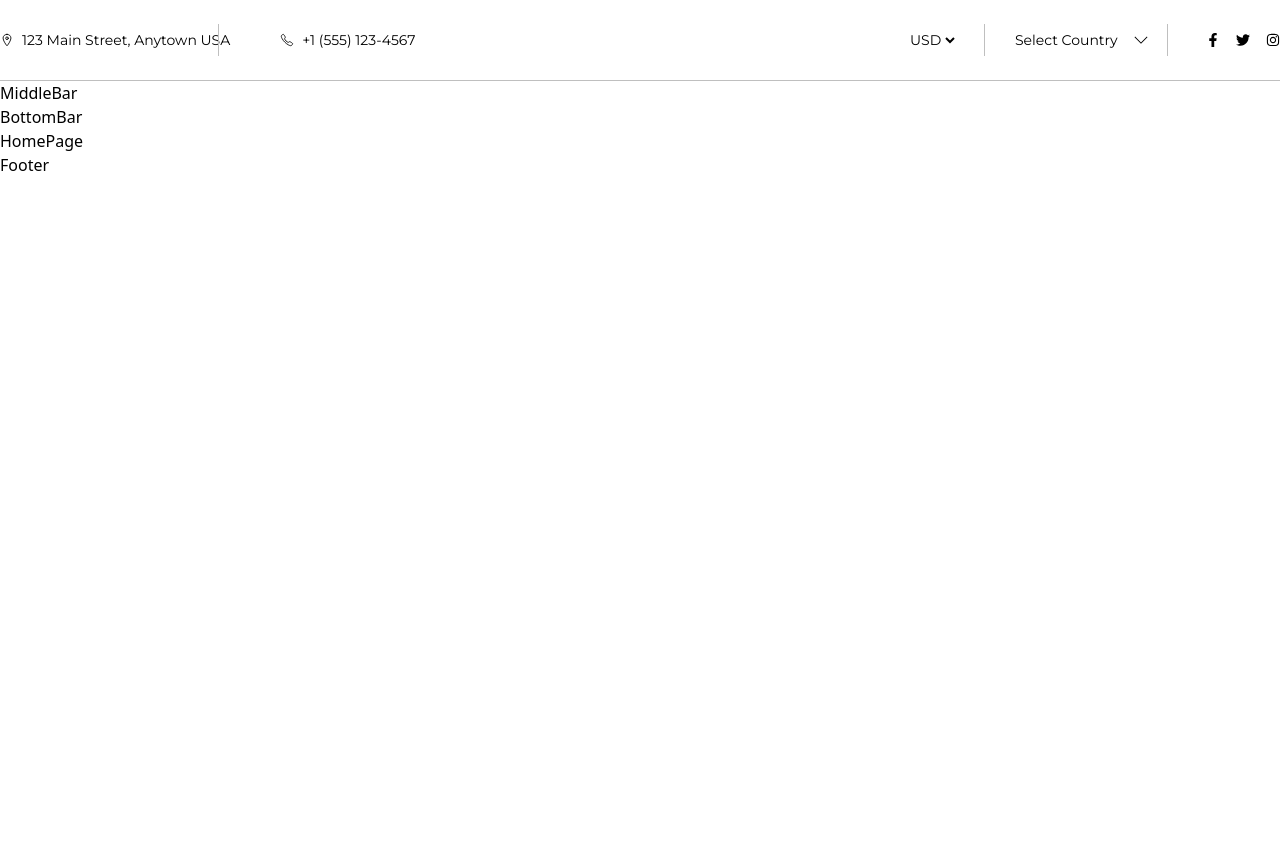
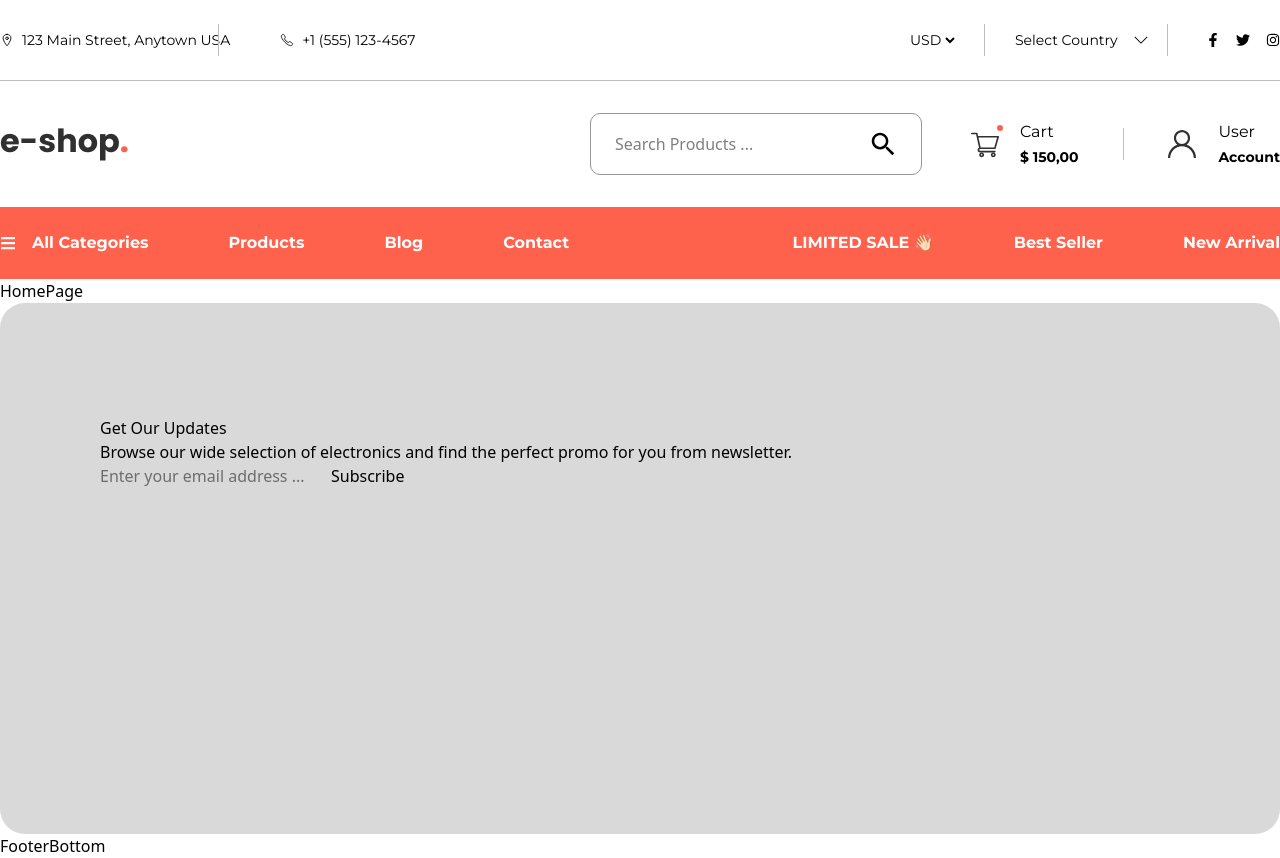
Before and after one commit to nazmulalamdev/eshop, a React (Vite) app: page / in a window 1280 px wide. Before the commit the page ends 800 px from the top, so only its background shows below. Built offline with nearby package versions, Linux system fonts and the light colour scheme.

Commit message:
Footer Part

```diff
--- a/src/components/commonLayout/CommonLayout.jsx
+++ b/src/components/commonLayout/CommonLayout.jsx
@@ -1,6 +1,5 @@
-import React from "react";
 import { Outlet } from "react-router-dom";
-import Container from "./Container";
+import Footer from "../footer/Footer";
 import Header from "../header/Header";
 
 const CommonLayout = () => {
@@ -8,7 +7,7 @@
     <>
       <Header />
       <Outlet />
-      <div>Footer</div>
+      <Footer />
     </>
   );
 };
--- /dev/null
+++ b/src/components/footer/Footer.jsx
@@ -0,0 +1,13 @@
+import FooterBottom from "./FooterBottom";
+import FooterTop from "./FooterTop";
+
+const Footer = () => {
+  return (
+    <>
+      <FooterTop />
+      <FooterBottom />
+    </>
+  );
+};
+
+export default Footer;
--- /dev/null
+++ b/src/components/footer/FooterBottom.jsx
@@ -0,0 +1,9 @@
+const FooterBottom = () => {
+  return (
+    <>
+      <div>FooterBottom</div>
+    </>
+  );
+};
+
+export default FooterBottom;
--- /dev/null
+++ b/src/components/footer/FooterTop.jsx
@@ -0,0 +1,21 @@
+import Container from "../commonLayout/Container";
+
+const FooterTop = () => {
+  return (
+    <>
+      <Container>
+        <div className="bg-[#D9D9D9] h-[531px] rounded-[25px] pl-[100px] py-[113px]">
+          <h3>Get Our Updates</h3>
+          <p>
+            Browse our wide selection of electronics and find the perfect promo
+            for you from newsletter.
+          </p>
+          <input type="text" placeholder="Enter your email address ..." />
+          <button>Subscribe</button>
+        </div>
+      </Container>
+    </>
+  );
+};
+
+export default FooterTop;
--- a/src/components/header/BottomBar.jsx
+++ b/src/components/header/BottomBar.jsx
@@ -1,9 +1,50 @@
-import React from "react";
+import { FaBars } from "react-icons/fa";
+import { Link } from "react-router-dom";
+import Container from "../commonLayout/Container";
 
 const BottomBar = () => {
   return (
     <>
-      <div>BottomBar</div>
+      <div className="bg-[#FF624C]">
+        <Container>
+          <div className="flex justify-between items-center py-6">
+            <div>
+              <ul className="flex items-center gap-x-[80px] font-['Montserrat'] font-bold text-base leading-6 text-white">
+                <li>
+                  <Link
+                    className="flex items-center gap-x-4"
+                    to={"/product-list"}
+                  >
+                    <FaBars /> All Categories
+                  </Link>
+                </li>
+                <li>
+                  <Link to={"/product-list"}>Products</Link>
+                </li>
+                <li>
+                  <Link to={"/blog"}>Blog</Link>
+                </li>
+                <li>
+                  <Link to={"/contact"}>Contact</Link>
+                </li>
+              </ul>
+            </div>
+            <div>
+              <ul className="flex items-center gap-x-[80px] font-['Montserrat'] font-bold text-base leading-6 text-white">
+                <li>
+                  <Link to={"#"}>LIMITED SALE 👋🏻</Link>
+                </li>
+                <li>
+                  <Link to={"#"}>Best Seller</Link>
+                </li>
+                <li>
+                  <Link to={"#"}>New Arrival</Link>
+                </li>
+              </ul>
+            </div>
+          </div>
+        </Container>
+      </div>
     </>
   );
 };
--- a/src/components/header/MiddleBar.jsx
+++ b/src/components/header/MiddleBar.jsx
@@ -1,9 +1,50 @@
-import React from "react";
+import { IoMdSearch } from "react-icons/io";
+import CartIcon from "../../icons/CartIcon";
+import UserIcon from "../../icons/UserIcon";
+import Container from "../commonLayout/Container";
 
 const MiddleBar = () => {
   return (
     <>
-      <div>MiddleBar</div>
+      <Container>
+        <div className="flex items-center justify-between py-8">
+          <div>
+            <img src="images/logo.png" alt="logo" />
+          </div>
+          <div className="flex items-center">
+            <div className="relative mr-12">
+              <input
+                className="w-[332px] border border-[#979797] py-[18px] px-6 rounded-[10px]"
+                type="text"
+                placeholder="Search Products ..."
+              />
+              <IoMdSearch className="text-3xl absolute top-1/2 -translate-y-1/2 right-6" />
+            </div>
+            <div className="relative pl-[50px] mr-[90px]">
+              <div className="absolute top-[5px] left-0">
+                <CartIcon />
+              </div>
+              <p className="font-['Montserrat'] font-normal text-base leading-6">
+                Cart
+              </p>
+              <span className="font-['Montserrat'] font-bold text-sm leading-4">
+                $ 150,00
+              </span>
+            </div>
+            <div className="relative pl-[50px] after:content[''] after:absolute after:w-[1px] after:h-8 after:bg-[#BFBFBF] after:left-[-45px] after:top-1/2 after:-translate-y-1/2">
+              <div className="absolute top-[10px] left-0">
+                <UserIcon />
+              </div>
+              <p className="font-['Montserrat'] font-normal text-base leading-6">
+                User
+              </p>
+              <span className="font-['Montserrat'] font-bold text-sm leading-4">
+                Account
+              </span>
+            </div>
+          </div>
+        </div>
+      </Container>
     </>
   );
 };
--- /dev/null
+++ b/src/icons/CartIcon.jsx
@@ -0,0 +1,27 @@
+const CartIcon = ({ width = 34, height = 34, color="#303030"}) => {
+  return (
+    <svg
+      width={width}
+      height={height}
+      viewBox="0 0 32 34"
+      fill="none"
+      xmlns="http://www.w3.org/2000/svg"
+    >
+      <path
+        d="M9.0213 24.1018H9.02258C9.02365 24.1018 9.02471 24.1016 9.02578 24.1016H23.8984C24.2646 24.1016 24.5865 23.8587 24.6871 23.5066L27.9684 12.0222C28.0391 11.7747 27.9895 11.5085 27.8346 11.303C27.6795 11.0975 27.4371 10.9766 27.1797 10.9766H7.12945L6.54306 8.33768C6.45953 7.96234 6.12671 7.69531 5.74218 7.69531H0.820312C0.367218 7.69531 0 8.06253 0 8.51562C0 8.96872 0.367218 9.33594 0.820312 9.33594H5.08423C5.18805 9.80356 7.89038 21.9643 8.04589 22.6639C7.1741 23.0428 6.5625 23.9121 6.5625 24.9219C6.5625 26.2788 7.6665 27.3828 9.02343 27.3828H23.8984C24.3515 27.3828 24.7187 27.0156 24.7187 26.5625C24.7187 26.1094 24.3515 25.7422 23.8984 25.7422H9.02343C8.57119 25.7422 8.20312 25.3741 8.20312 24.9219C8.20312 24.4703 8.56991 24.1028 9.0213 24.1018ZM26.0921 12.6172L23.2796 22.4609H9.68139L7.49389 12.6172H26.0921Z"
+        fill={color}
+      />
+      <path
+        d="M8.20312 29.8437C8.20312 31.2007 9.30713 32.3047 10.6641 32.3047C12.021 32.3047 13.125 31.2007 13.125 29.8437C13.125 28.4868 12.021 27.3828 10.6641 27.3828C9.30713 27.3828 8.20312 28.4868 8.20312 29.8437ZM10.6641 29.0234C11.1163 29.0234 11.4844 29.3915 11.4844 29.8437C11.4844 30.296 11.1163 30.6641 10.6641 30.6641C10.2118 30.6641 9.84375 30.296 9.84375 29.8437C9.84375 29.3915 10.2118 29.0234 10.6641 29.0234Z"
+        fill={color}
+      />
+      <path
+        d="M19.7969 29.8437C19.7969 31.2007 20.9009 32.3047 22.2578 32.3047C23.6147 32.3047 24.7187 31.2007 24.7187 29.8437C24.7187 28.4868 23.6147 27.3828 22.2578 27.3828C20.9009 27.3828 19.7969 28.4868 19.7969 29.8437ZM22.2578 29.0234C22.7101 29.0234 23.0781 29.3915 23.0781 29.8437C23.0781 30.296 22.7101 30.6641 22.2578 30.6641C21.8056 30.6641 21.4375 30.296 21.4375 29.8437C21.4375 29.3915 21.8056 29.0234 22.2578 29.0234Z"
+        fill={color}
+      />
+      <circle cx="29" cy="3" r="3" fill="#FF624C" />
+    </svg>
+  );
+};
+
+export default CartIcon;
--- /dev/null
+++ b/src/icons/UserIcon.jsx
@@ -0,0 +1,25 @@
+const UserIcon = ({ width = 28, height = 28, color = "#303030" }) => {
+  return (
+    <svg
+      width={width}
+      height={height}
+      viewBox="0 0 28 28"
+      fill="none"
+      xmlns="http://www.w3.org/2000/svg"
+    >
+      <g clip-path="url(#clip0_2_216)">
+        <path
+          d="M23.8995 18.1005C22.3747 16.5757 20.5597 15.4469 18.5795 14.7635C20.7004 13.3028 22.0938 10.8581 22.0938 8.09375C22.0938 3.63087 18.4629 0 14 0C9.53712 0 5.90625 3.63087 5.90625 8.09375C5.90625 10.8581 7.29963 13.3028 9.42058 14.7635C7.44034 15.4469 5.62538 16.5757 4.10052 18.1005C1.45627 20.7448 0 24.2605 0 28H2.1875C2.1875 21.4866 7.48656 16.1875 14 16.1875C20.5134 16.1875 25.8125 21.4866 25.8125 28H28C28 24.2605 26.5437 20.7448 23.8995 18.1005ZM14 14C10.7433 14 8.09375 11.3505 8.09375 8.09375C8.09375 4.837 10.7433 2.1875 14 2.1875C17.2567 2.1875 19.9062 4.837 19.9062 8.09375C19.9062 11.3505 17.2567 14 14 14Z"
+          fill={color}
+        />
+      </g>
+      <defs>
+        <clipPath id="clip0_2_216">
+          <rect width="28" height="28" fill="white" />
+        </clipPath>
+      </defs>
+    </svg>
+  );
+};
+
+export default UserIcon;
```
Also changed, not shown: public/images/logo.png (added).
